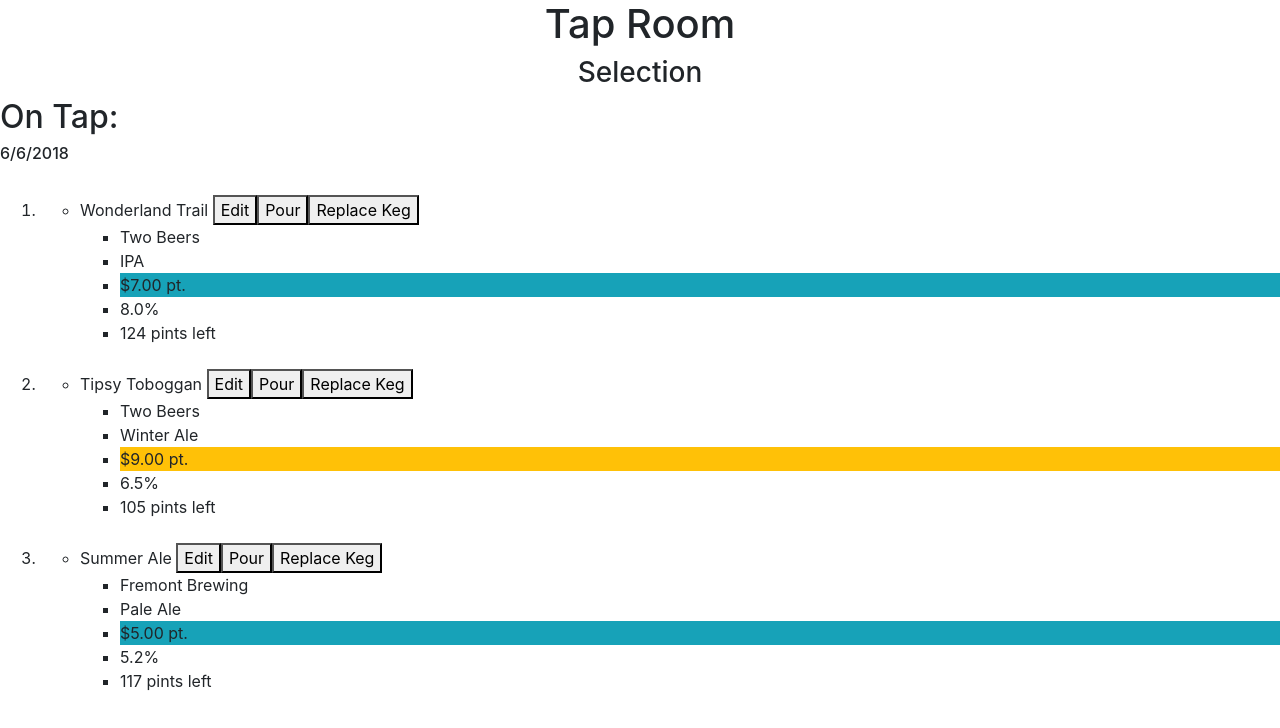
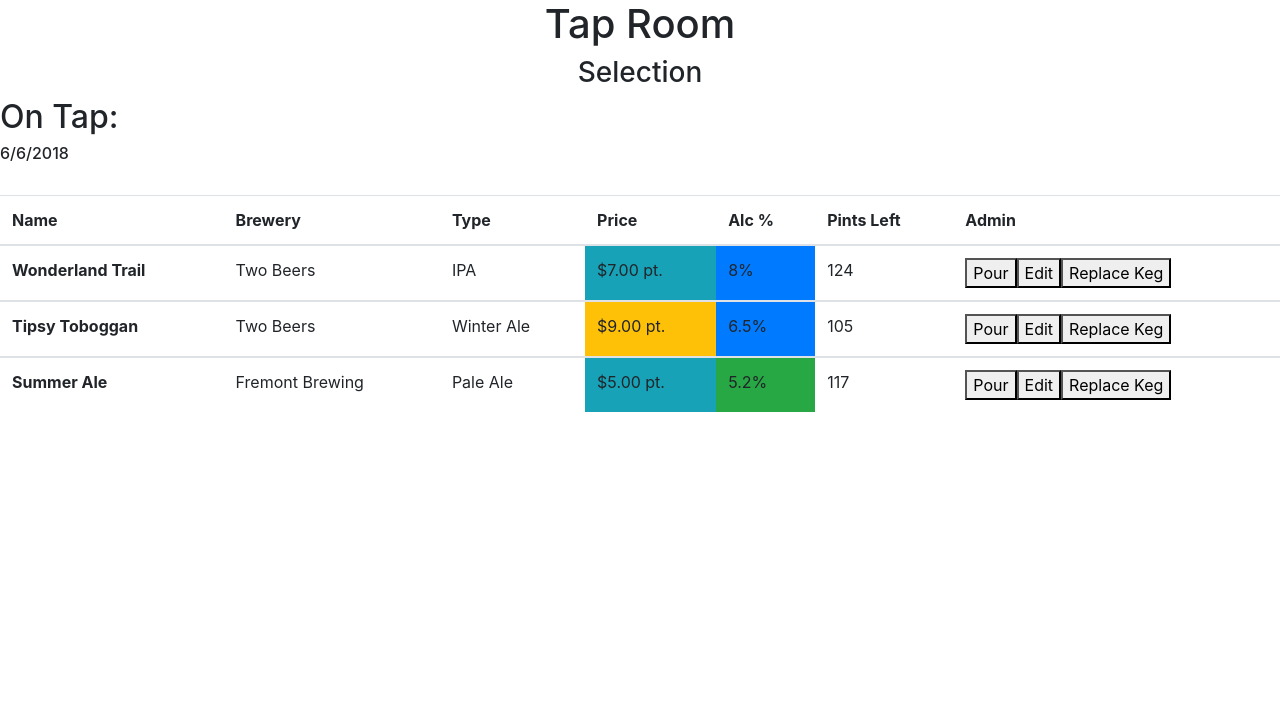
Before and after one commit to dtumpowsky/Tap-Room, an Angular app: page / in a window 1280 px wide. Shown: the top 728 px of the page. Built offline with nearby package versions, Linux system fonts and the light colour scheme.

Commit message:
color index for alcohol content

```diff
--- a/src/app/Models/keg.model.ts
+++ b/src/app/Models/keg.model.ts
@@ -4,7 +4,7 @@ export class Keg {
     public brand: string,
     public type: string,
     public price: number,
-    public alcoholContent: string,
+    public alcoholContent: number,
     public pints: number
   ) { }
 }
--- a/src/app/app.component.html
+++ b/src/app/app.component.html
@@ -5,7 +5,7 @@
 <h2>On Tap:</h2>
   <h6>{{month}}/{{day}}/{{year}}</h6>
   <br>
-
+<!--
   <ol>
     <li *ngFor="let currentKeg of kegs">
       <ul>
@@ -24,7 +24,7 @@
       </ul>
       <br>
     </li>
-  </ol>
+  </ol> -->
 
   <div *ngIf="selectedKeg">
     <label>Edit Keg:</label>
@@ -42,3 +42,50 @@
       <br>
     <button (click)="finishedEditing()">Done</button>
   </div>
+
+<table class="table">
+  <thead>
+    <tr>
+      <th scope="col">Name</th>
+      <th scope="col">Brewery</th>
+      <th scope="col">Type</th>
+      <th scope="col">Price</th>
+      <th scope="col">Alc %</th>
+      <th scope="col">Pints Left</th>
+      <th scope="col">Admin</th>
+    </tr>
+  </thead>
+    <tbody *ngFor="let currentKeg of kegs" [class]="kegLevelWarning(currentKeg)">
+      <th scope ="row">{{currentKeg.name}}</th>
+      <td>{{currentKeg.brand}}</td>
+      <td>{{currentKeg.type}}</td>
+      <td [class]="priceIndex(currentKeg)">${{currentKeg.price}}.00 pt.</td>
+      <td [class]="alcoholIndex(currentKeg)">{{currentKeg.alcoholContent}}%</td>
+      <td>{{currentKeg.pints}}</td>
+      <td>
+        <button (click)="pourBeer(currentKeg)">Pour</button>
+        <button (click)="editKeg(currentKeg)">Edit</button>
+        <button (click)="replaceKeg(currentKeg)">Replace Keg</button>
+
+      </td>
+    </tbody>
+</table>
+
+<div *ngIf="selectedKeg">
+  <td>
+  <label>Edit Keg:</label>
+    <br>
+    <input [(ngModel)]="selectedKeg.name">
+    <br>
+    <input [(ngModel)]="selectedKeg.brand">
+    <br>
+    <input [(ngModel)]="selectedKeg.type">
+    <br>
+    <input [(ngModel)]="selectedKeg.price">
+    <br>
+    <input [(ngModel)]="selectedKeg.alcoholContent">
+    <input [(ngModel)]="selectedKeg.pints">
+    <br>
+  <button (click)="finishedEditing()">Done</button>
+  </td>
+</div>
--- a/src/app/app.component.ts
+++ b/src/app/app.component.ts
@@ -22,7 +22,7 @@ export class AppComponent {
       'Two Beers',
       'IPA',
       7.00,
-      '8.0%',
+      8.0,
       124
     ),
     new Keg(
@@ -30,7 +30,7 @@ export class AppComponent {
       'Two Beers',
       'Winter Ale',
       9.00,
-      '6.5%',
+      6.5,
       105
     ),
     new Keg(
@@ -38,7 +38,7 @@ export class AppComponent {
       'Fremont Brewing',
       'Pale Ale',
       5.00,
-      '5.2%',
+      5.2,
       117
     )
   ];
@@ -85,4 +85,14 @@ export class AppComponent {
       return "bg-danger";
     }
   }
+
+  alcoholIndex(clickedKeg) {
+    if (clickedKeg.alcoholContent <= 6) {
+      return "bg-success";
+    } else if (clickedKeg.alcoholContent <= 8) {
+      return "bg-primary";
+    } else {
+      return "bg-warning";
+    }
+  }
 }
```
